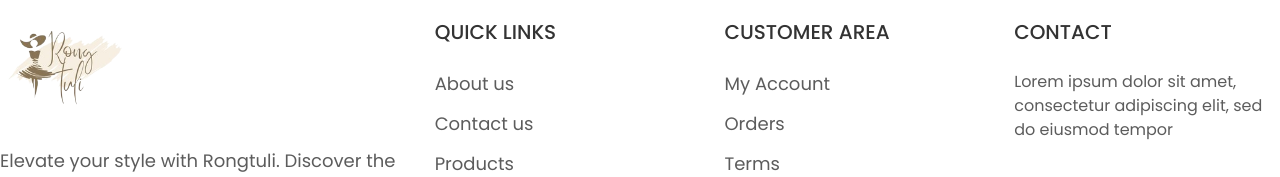
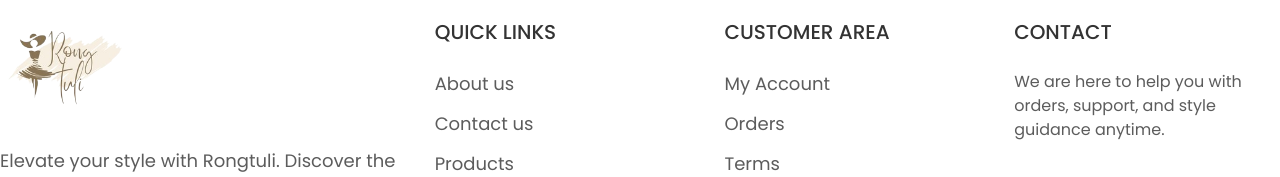
Before and after one commit to minhazulabidin/Rongtuli, a Next.js app in the folder client/: page / in a window 1280 px wide. Shown: the part 1461-1638 px from the top of the page. Built offline with nearby package versions, Linux system fonts and the light colour scheme.

Commit message:
footer contact text update

```diff
--- a/client/src/components/layout/Footer/Footer.jsx
+++ b/client/src/components/layout/Footer/Footer.jsx
@@ -194,8 +194,7 @@ const Footer = () => {
                         </h3>
 
                         <p className="text-sm md:text-base leading-6 text-[#333333]/80">
-                            Lorem ipsum dolor sit amet, consectetur adipiscing elit,
-                            sed do eiusmod tempor
+                        We are here to help you with orders, support, and style guidance anytime.
                         </p>
 
                         <div className="mt-6 md:mt-7.75 flex items-center gap-4 md:gap-6.75">
```
